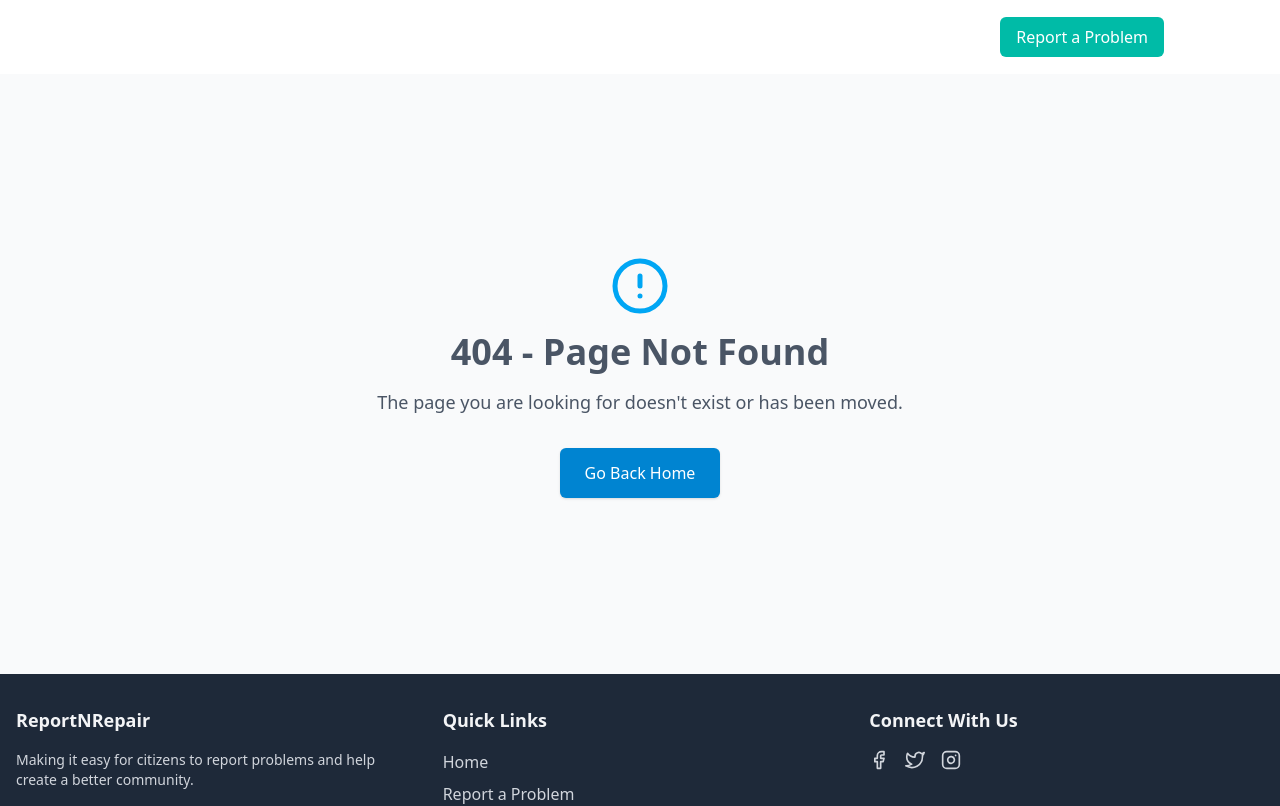
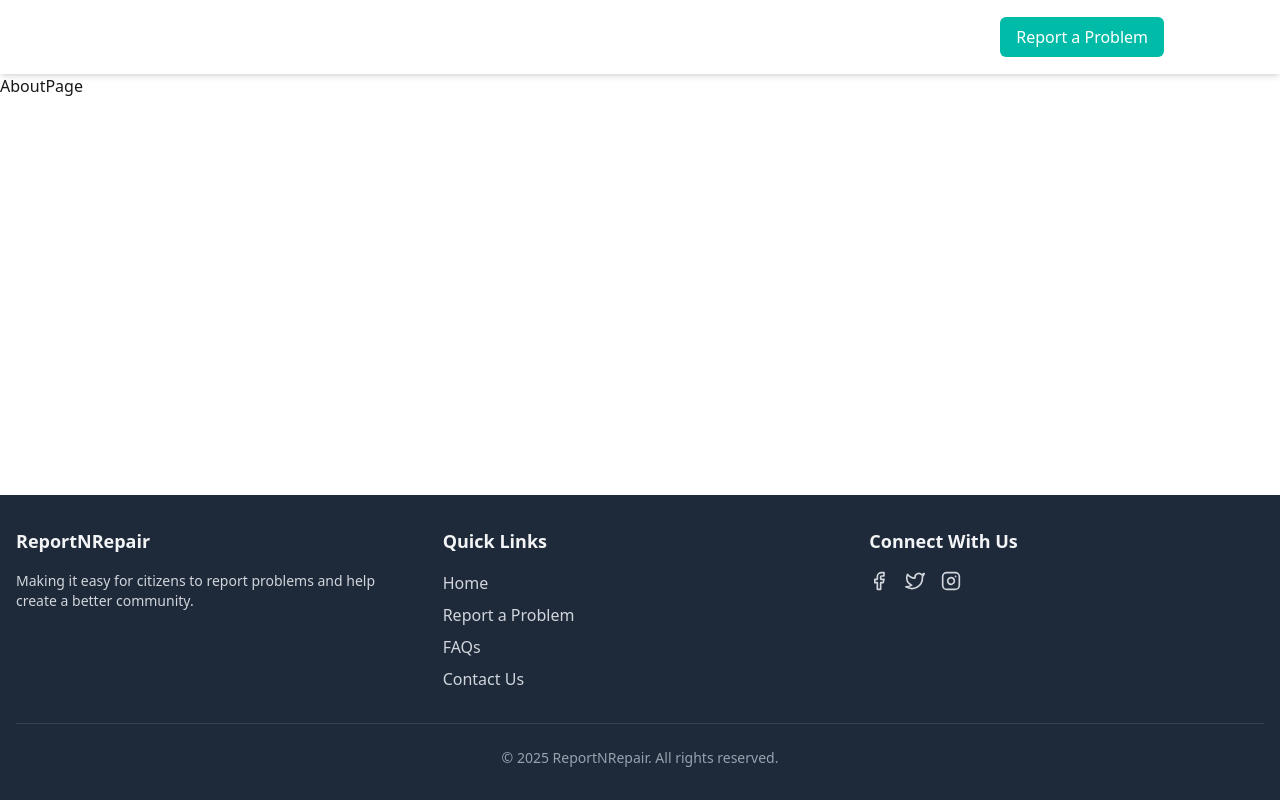
Before and after one commit to Team-Web-Weavers/ReporNRepair, a React (Vite) app in the folder frontend/: page /about in a window 1280 px wide. Shown: the top 806 px of the page. Built offline with nearby package versions, Linux system fonts and the light colour scheme.

Commit message:
uploaded aboutpage.jsx

```diff
--- a/frontend/src/components/layout/Navbar.jsx
+++ b/frontend/src/components/layout/Navbar.jsx
@@ -39,7 +39,7 @@ const Navbar = () => {
           {/* Desktop Navigation */}
           <div className="hidden md:flex items-center space-x-6">
             <Link to="/" className="hover:text-teal-300 transition-colors">Home</Link>
-            <Link to="/" className="hover:text-teal-300 transition-colors">About</Link>
+            <Link to="/about" className="hover:text-teal-300 transition-colors">About</Link>
 
             {/* Show dashboard based on user type */}
             {isAuthenticated && (
@@ -79,7 +79,7 @@ const Navbar = () => {
         {isMenuOpen && (
           <div className="md:hidden py-4 space-y-3">
             <Link to="/" className="block hover:text-teal-300 transition-colors py-2">Home</Link>
-            <Link to="/" className="block hover:text-teal-300 transition-colors py-2">About</Link>
+            <Link to="/about" className="block hover:text-teal-300 transition-colors py-2">About</Link>
 
             {/* Show dashboard based on user type */}
             {isAuthenticated && (
--- /dev/null
+++ b/frontend/src/pages/AboutPage.jsx
@@ -0,0 +1,9 @@
+import React from 'react'
+
+function AboutPage() {
+  return (
+    <div>AboutPage</div>
+  )
+}
+
+export default AboutPage
--- a/frontend/src/pages/HomePage.jsx
+++ b/frontend/src/pages/HomePage.jsx
@@ -53,7 +53,7 @@ const HomePage = () => {
               </p>
               <button
                 onClick={handleReportClick}
-                className="bg-teal-500 hover:bg-teal-600 text-white px-6 py-3 rounded-md text-lg font-medium transition-colors"
+                className="bg-teal-500 hover:bg-teal-600 text-white px-6 py-3 rounded-md text-lg font-medium transition-colors cursor-pointer"
               >
                 Report a Problem
               </button>
--- a/frontend/src/routes/index.jsx
+++ b/frontend/src/routes/index.jsx
@@ -1,5 +1,6 @@
 import { createBrowserRouter } from 'react-router-dom';
 import HomePage from '../pages/HomePage';
+import AboutPage from '../pages/AboutPage';
 import LoginPage from '../pages/LoginPage';
 import SignupPage from '../pages/SignupPage';
 import ReportPage from '../pages/ReportPage';
@@ -17,6 +18,7 @@ const router = createBrowserRouter([
       { index: true, element: <HomePage /> },
       { path: 'login', element: <LoginPage /> },
       { path: 'signup', element: <SignupPage /> },
+      { path: 'about', element: <AboutPage /> },
       {
         path: 'report',
         element: <ProtectedRoute><ReportPage /></ProtectedRoute>
```
